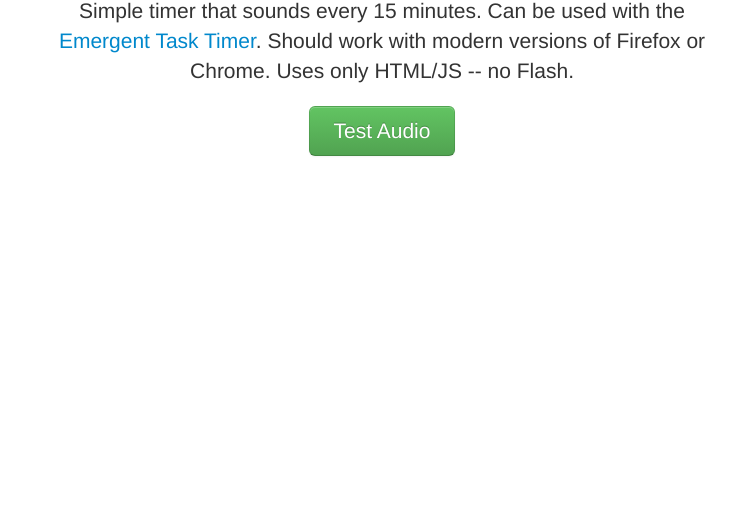
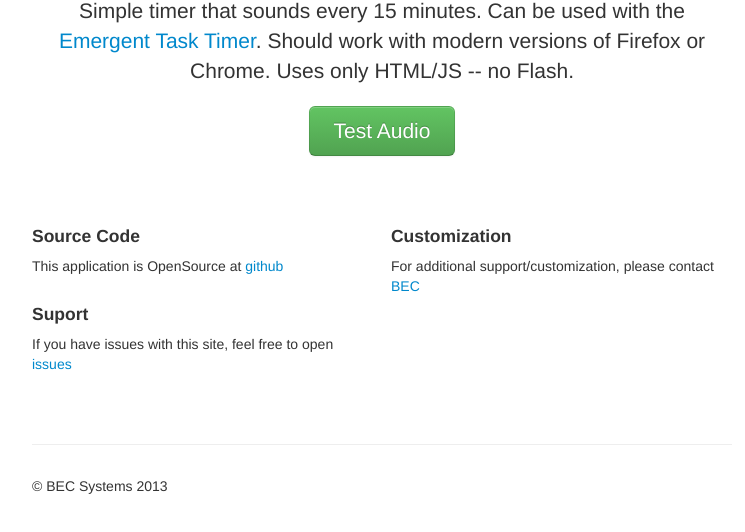
Before and after one commit to cbrake/bec-timer, a website: page public/index.html in a window 1280 px wide. Shown: the part 166-698 px from the top of the page, without its empty margins (258-1003 px from the left). Drawn offline with nearby package versions, Linux system fonts and the light colour scheme.

Commit message:
fill in additional page details

```diff
--- a/public/index.html
+++ b/public/index.html
@@ -4,7 +4,7 @@
     <script src="http://ajax.googleapis.com/ajax/libs/angularjs/1.0.3/angular.min.js"></script>
     <script src="js/audio.js"></script>
     <title>Welcome</title>
-    <link href="bootstrap_2013-01-30/css/bootstrap.min.css" rel="stylesheet" media="screen">
+    <link href="bootstrap_2013-01-30/css/bootstrap.min.css" rel="stylesheet">
         <style type="text/css">
       body {
         padding-top: 20px;
@@ -59,6 +59,25 @@
           </form>
         </div>
       </div>
+      <div class="row-fluid marketing">
+        <div class="span6">
+          <h4>Source Code</h4>
+          <p>This application is OpenSource at
+            <a href="https://github.com/cbrake/bec-timer">github</a></p>
+          <h4>Suport</h4>
+            <p>If you have issues with this site, feel free to open
+            <a href="https://github.com/cbrake/bec-timer/issues">issues</a></p>
+        </div>
+        <div class="span6">
+          <h4>Customization</h4>
+            <p>For additional support/customization, please contact
+            <a href="http://bec-systems.com">BEC</a></p>
+        </div>
+      </div>
+      <hr>
+      <div class="footer">
+        <p>© BEC Systems 2013</p>
+      </div>
     </div>
     <script src="http://code.jquery.com/jquery-latest.js"></script>
     <script src="bootstrap_2013-01-30/js/bootstrap.min.js"></script>
```
